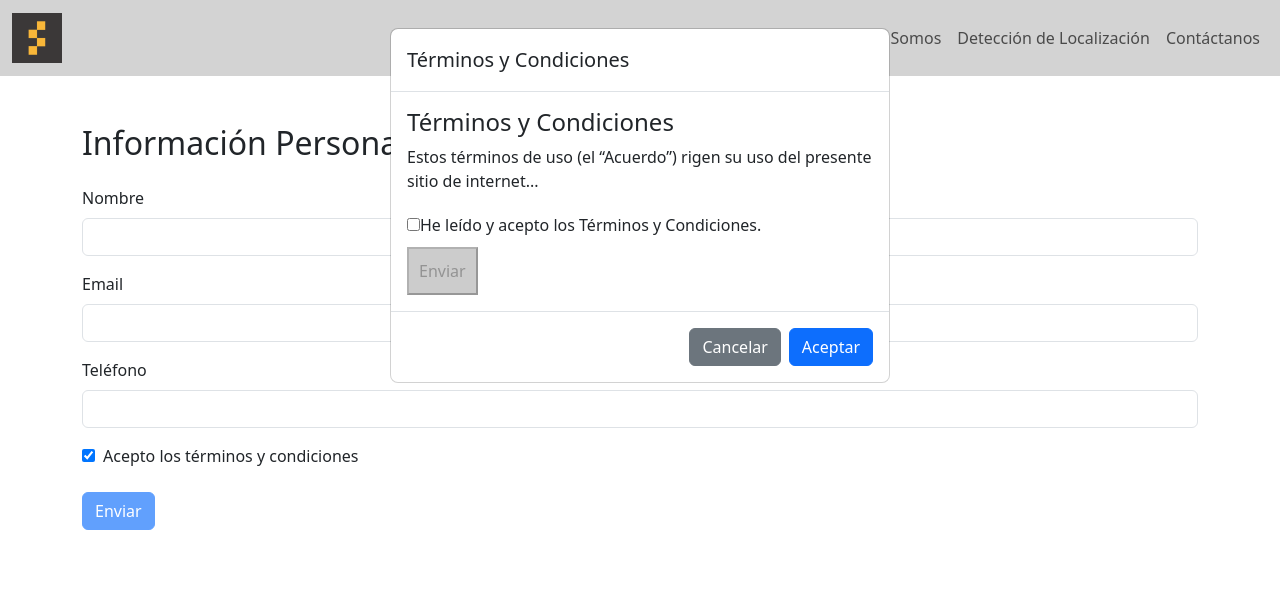
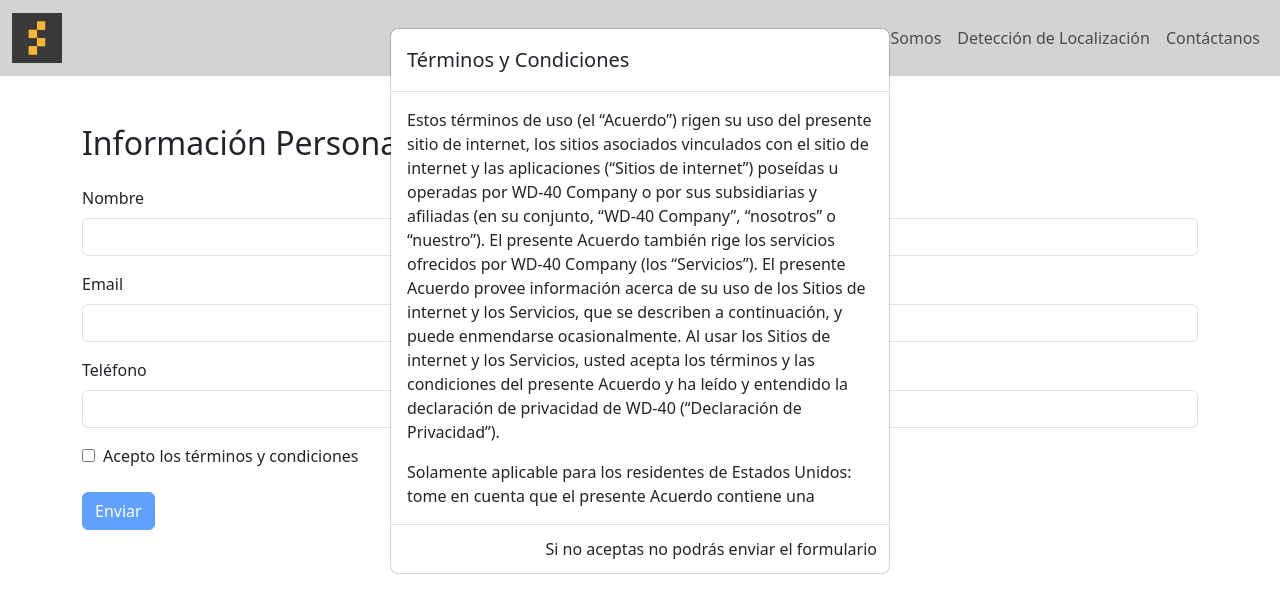
Before and after one commit to Datablitz-Corp/geolocation-browser, a React (Vite) app in the folder frontend/: page /personal_info in a window 1280 px wide. Both pictures are taken after a click on the checkbox "Acepto los términos y condiciones". Shown: the top 612 px of the page. Built offline with nearby package versions, Linux system fonts and the light colour scheme.

Commit message:
navegation_v3_terminos_condiciones_final

```diff
--- a/frontend/src/components/TerminosCondiciones.jsx
+++ b/frontend/src/components/TerminosCondiciones.jsx
@@ -1,30 +1,41 @@
-import React, { useState } from 'react'; // Importa useState aquí
+import React, { useState } from 'react';
 
-function TerminosCondiciones() {
+function TerminosCondiciones({ onAccept, onClose }) {
   const [isChecked, setIsChecked] = useState(false);
-  const [isSubmitEnabled, setIsSubmitEnabled] = useState(false);
-  const [isModalOpen, setIsModalOpen] = useState(true); // Estado para controlar la visibilidad del modal
 
   const handleCheckboxChange = () => {
     setIsChecked(!isChecked);
-    setIsSubmitEnabled(!isSubmitEnabled);
   };
 
   const handleSubmit = () => {
-    // Cerrar el modal al hacer clic en el botón "Enviar"
-    setIsModalOpen(false);
+    if (isChecked && onAccept) {
+      onAccept();  // Llama a onAccept para confirmar los términos
+      if (onClose) {
+        onClose();  // Cierra el modal después de aceptar
+      }
+    }
   };
 
-  if (!isModalOpen) {
-    return null; // No renderiza nada si el modal está cerrado
+  const handleCancel = () => {
+    if (onClose) {
+      onClose();  // Cierra el modal sin hacer nada
     }
+  };
 
   return (
     <div style={{ maxHeight: '400px', overflowY: 'auto' }}>
-      <h4>Términos y Condiciones</h4>
        <p>
-        Estos términos de uso (el “Acuerdo”) rigen su uso del presente sitio de internet...
-        {/* Resto del contenido */}
+        Estos términos de uso (el “Acuerdo”) rigen su uso del presente sitio de internet, los sitios asociados vinculados con el sitio de internet y las aplicaciones (“Sitios de internet”) poseídas u operadas por WD-40 Company o por sus subsidiarias y afiliadas (en su conjunto, “WD-40 Company”, “nosotros” o “nuestro”). El presente Acuerdo también rige los servicios ofrecidos por WD-40 Company (los “Servicios”). El presente Acuerdo provee información acerca de su uso de los Sitios de internet y los Servicios, que se describen a continuación, y puede enmendarse ocasionalmente. Al usar los Sitios de internet y los Servicios, usted acepta los términos y las condiciones del presente Acuerdo y ha leído y entendido la declaración de privacidad de WD-40 (“Declaración de Privacidad”).
+      </p>
+      <p>
+        Solamente aplicable para los residentes de Estados Unidos: tome en cuenta que el presente Acuerdo contiene una disposición sobre arbitraje vinculante. Para ver más información sobre la disposición referente al arbitraje vinculante y cómo excluirse de la misma, consulte la sección 8 más adelante.
+      </p>
+      <h5>1. Uso de los Sitios de internet y los Servicios.</h5>
+      <p>
+        (a) Solamente aplicable para los residentes de Estados Unidos: Ley de Protección de la Privacidad de los Niños en Línea. Los Sitios de internet y los Servicios no están destinados a niños menores de 13 años de edad. Debe tener 13 años de edad o más para usar los Sitios de internet y los Servicios. Al registrarse en cualquiera de los Sitios de internet o los Servicios, usted declara y garantiza que tiene 13 años de edad o más. De conformidad con la Ley de Protección de la Privacidad de los Niños en Línea (COPPA, por sus siglas en inglés), no recolectamos ni almacenamos a sabiendas información personal referente a niños menores de 13 años de edad, ni siquiera como datos acumulados. Si descubrimos que hemos recibido información de un niño menor de 13 años de edad, eliminaremos esa información de inmediato. Si cree que tenemos información entregada por, o referente a, cualquier persona menor de 13 años de edad, por favor envíenos un correo electrónico de acuerdo con lo previsto en la sección 16.
+      </p>
+      <p>
+        Solamente aplicable a los residentes de Argentina, Chile, Colombia, Ecuador, México y Venezuela: Requisito de consentimiento de los padres. Los Sitios de internet y los Servicios no están dirigidos a usuarios menores de 18 años de edad. Debe tener 18 años de edad o más para usar los Sitios de internet y los Servicios. Si el padre, la madre o el tutor legal autoriza a un menor, dicha autorización debe hacerse de manera explícita al usar los Sitios de internet o los Servicios. Al registrarse en cualquiera de los Sitios de internet o los Servicios, usted declara y garantiza que tiene 18 años de edad o más; ningún menor de edad tiene permitido registrarse a sí mismo. Si descubrimos que hemos recibido información de un niño o adolescente menor de 18 años de edad, eliminaremos esa información de inmediato. Si cree que tenemos información entregada por, o referente a, cualquier persona menor de 18 años de edad, por favor envíenos un correo electrónico de acuerdo con lo previsto en la sección 16.
       </p>
 
       <div style={{ marginTop: '20px' }}>
@@ -38,13 +49,35 @@
         </label>
       </div>
 
+      <div style={{ marginTop: '20px', display: 'flex', justifyContent: 'space-between' }}>
         <button
           disabled={!isChecked}
-        style={{ marginTop: '10px', padding: '10px', backgroundColor: isChecked ? '#4CAF50' : '#cccccc' }}
+          style={{
+            padding: '10px',
+            backgroundColor: isChecked ? '#4CAF50' : '#cccccc',
+            color: 'white',
+            border: 'none',
+            borderRadius: '5px',
+            cursor: isChecked ? 'pointer' : 'not-allowed'
+          }}
           onClick={handleSubmit}
         >
-        Enviar
+          Aceptar
         </button>
+        <button
+          style={{
+            padding: '10px',
+            backgroundColor: '#f44336',
+            color: 'white',
+            border: 'none',
+            borderRadius: '5px',
+            cursor: 'pointer'
+          }}
+          onClick={handleCancel}
+        >
+          Cancelar
+        </button>
+      </div>
     </div>
   );
 }
--- a/frontend/src/pages/PersonalInformationPage.jsx
+++ b/frontend/src/pages/PersonalInformationPage.jsx
@@ -10,7 +10,7 @@
 
   const [isChecked, setIsChecked] = useState(false);
   const [showModal, setShowModal] = useState(false);
-  const [termsAccepted, setTermsAccepted] = useState(false); // Define el estado de aceptación de términos
+  const [termsAccepted, setTermsAccepted] = useState(false);
 
   const handleChange = (e) => {
     setFormData({
@@ -19,21 +19,20 @@
     });
   };
 
-  const handleCheckboxChange = (e) => {
-    if (!isChecked) {  // Solo permite marcar el checkbox una vez
-      setIsChecked(true);
-      setShowModal(true);  // Muestra el modal cuando el checkbox se marca
+  const handleCheckboxChange = () => {
+    if (!termsAccepted) {
+      setShowModal(true);
+    } else {
+      setIsChecked(!isChecked);
     }
   };
 
-  const handleCloseModal = () => {
+  const handleCloseModal = (cancel = false) => {
+    if (!cancel) {
+      setTermsAccepted(true);
+      setIsChecked(true);
+    }
     setShowModal(false);
-    setIsChecked(false);  // Al cancelar, desmarcar el checkbox
-  };
-
-  const handleAcceptTerms = () => {
-    setTermsAccepted(true); // Marca los términos como aceptados
-    setShowModal(false); // Cierra el modal
   };
 
   const handleSubmit = (e) => {
@@ -96,7 +95,7 @@
             id="terms"
             checked={isChecked}
             onChange={handleCheckboxChange}
-            disabled={termsAccepted}  // Deshabilita el checkbox si los términos son aceptados
+            disabled={termsAccepted}
           />
           <label htmlFor="terms" className="form-label ms-2">Acepto los términos y condiciones</label>
         </div>
@@ -113,31 +112,13 @@
                 <h5 className="modal-title">Términos y Condiciones</h5>
               </div>
               <div className="modal-body">
-                {!termsAccepted ? (
-                  <TerminosCondiciones onAccept={handleAcceptTerms} />
-                ) : (
-                  <div>
-                    <p>Términos Aceptados</p>
-                  </div>
-                )}
+                <TerminosCondiciones
+                  onAccept={() => handleCloseModal(false)}
+                  onClose={() => handleCloseModal(true)}
+                />
               </div>
               <div className="modal-footer">
-                {!termsAccepted && (
-                  <button
-                    type="button"
-                    className="btn btn-secondary"
-                    onClick={handleCloseModal} // Cierra el modal sin cambiar el estado del checkbox
-                  >
-                    Cancelar
-                  </button>
-                )}
-                <button
-                  type="button"
-                  className="btn btn-primary"
-                  onClick={handleAcceptTerms} // Acepta los términos
-                >
-                  Aceptar
-                </button>
+                Si no aceptas no podrás enviar el formulario
               </div>
             </div>
           </div>
```
Lines whose indentation alone changed are shown as unchanged.
